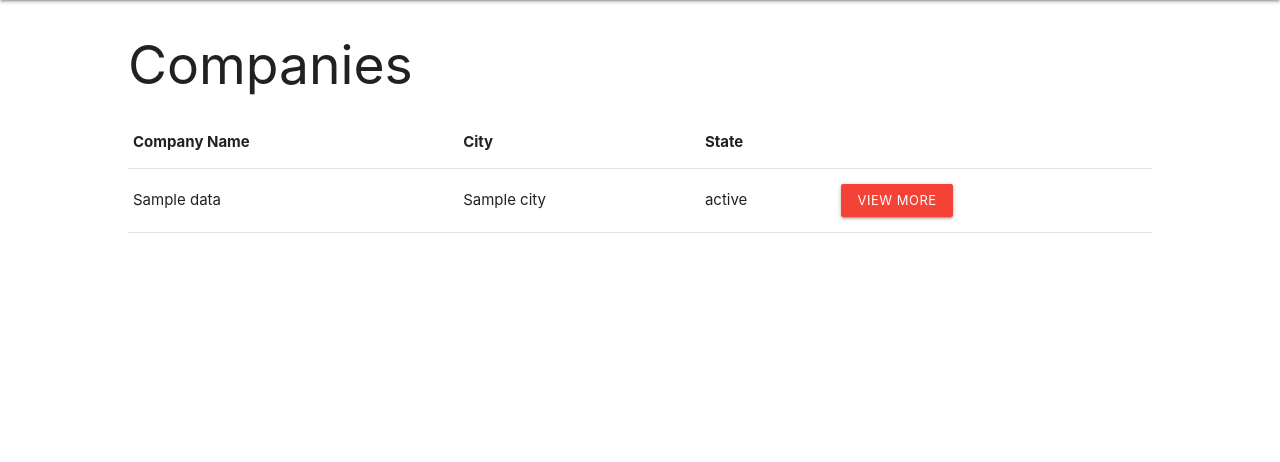
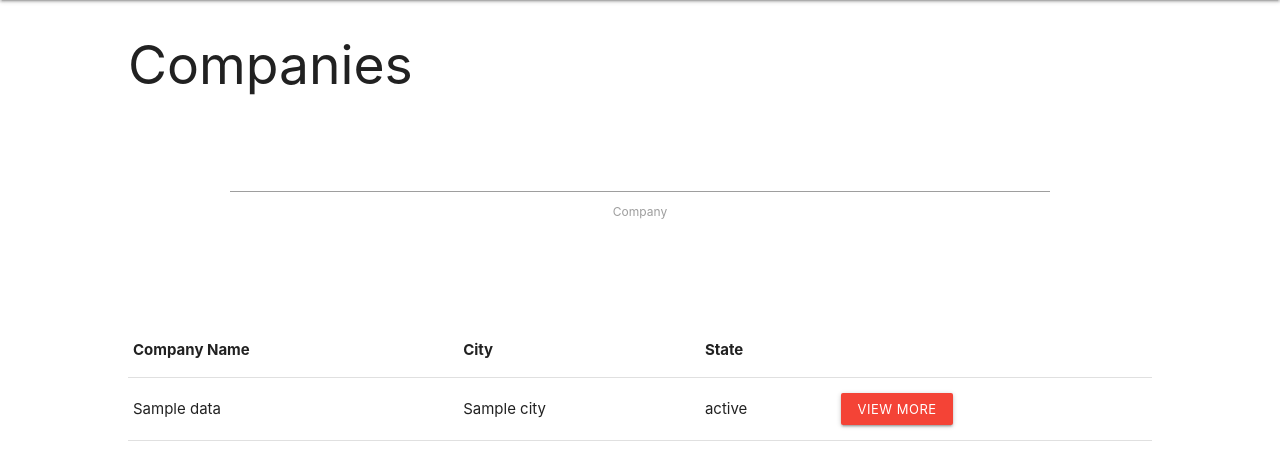
Before and after one commit to sai-c/cs4111-Project1, a Flask app: template templates/companies.html in a window 1280 px wide. Shown: the part 64-526 px from the top of the page. Run offline with Flask 2, Linux system fonts and the light colour scheme; the template is opened without the code that fills it: most values are stand-ins (such as "Sample title", 1, 10 or a date in 2020); parts of the project's set-up code (start-up, migrations or seed data) failed here and were passed over; some libraries are stand-ins or nearby versions.

Commit message:
search filter on companies and internships

```diff
--- a/server.py
+++ b/server.py
@@ -118,7 +118,6 @@ def internships():
   See its API: http://flask.pocoo.org/docs/0.10/api/#incoming-request-data
   """
   if request.method == "POST":
-    cname="Apple"
     cursor = g.conn.execute("SELECT * FROM Post_Intern WHERE lower(cname)=%s", (request.form['cname'].lower(), ))
     names = []
     for result in cursor.fetchall():
@@ -145,6 +144,18 @@ def internships():
 @app.route('/companies', methods=['GET', 'POST'])
 def companies():
   if request.method == "POST":
+
+    if 'search' in request.form.keys():
+      cursor = g.conn.execute("SELECT * FROM Company WHERE lower(name)=%s", (request.form['search'].lower(), ))
+      names = []
+      for result in cursor.fetchall():
+          names.append(result)
+      cursor.close()
+
+      #
+      context = dict(data = names)
+      return render_template("companies.html", **context)
+
     cname = request.form['cname']
     cursor = g.conn.execute("SELECT * FROM Company WHERE name=%s", (cname))
     results = list(cursor)[0]
--- a/templates/companies.html
+++ b/templates/companies.html
@@ -4,6 +4,13 @@
 
 <div style="padding-right: 10%; padding-left: 10%;">
 	<h2>Companies</h2>
+
+  <div class="input-field col s12">
+    <form class="center-align center" style="margin: 5% 10% 10% 10%" method="POST" action="/companies">
+      <input id="search" name="search">
+      <label for="search">Company</label>
+    </form>
+  </div>
 
 <table class="table">
   <thead>
```
